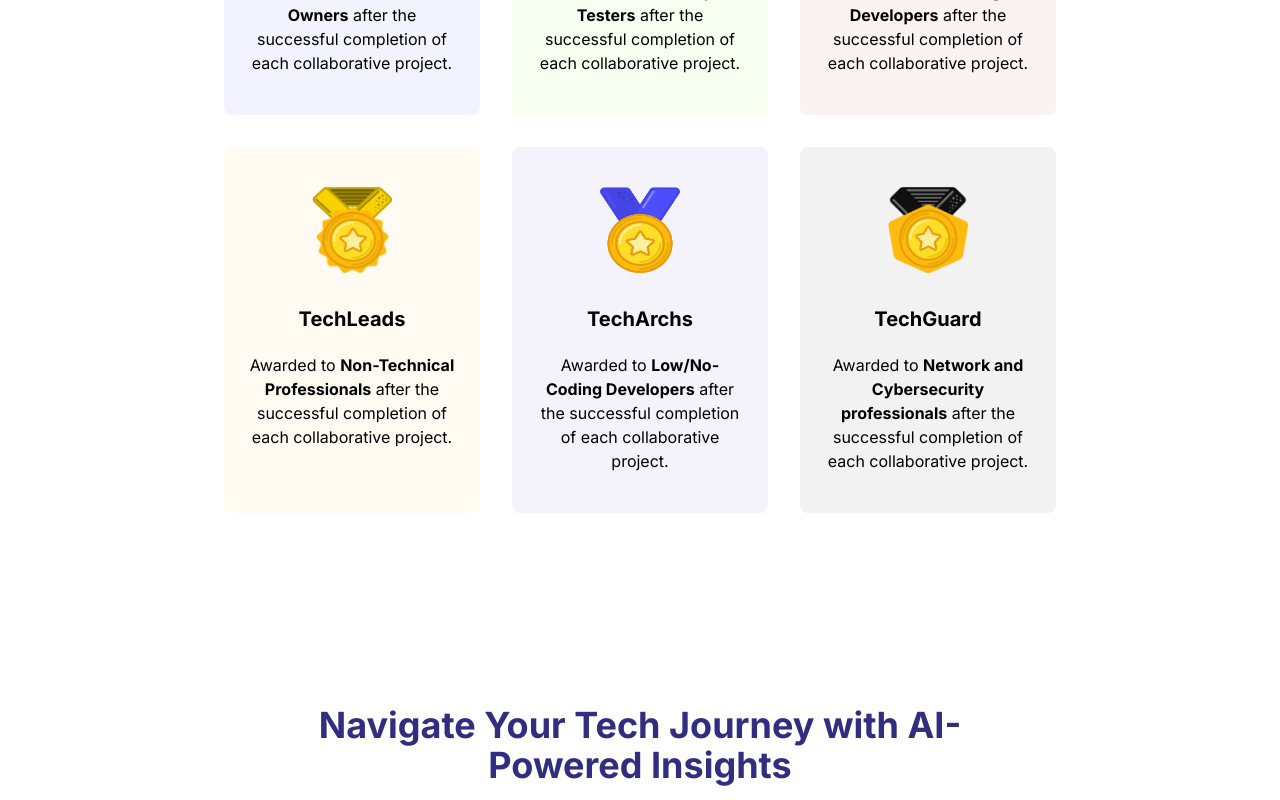
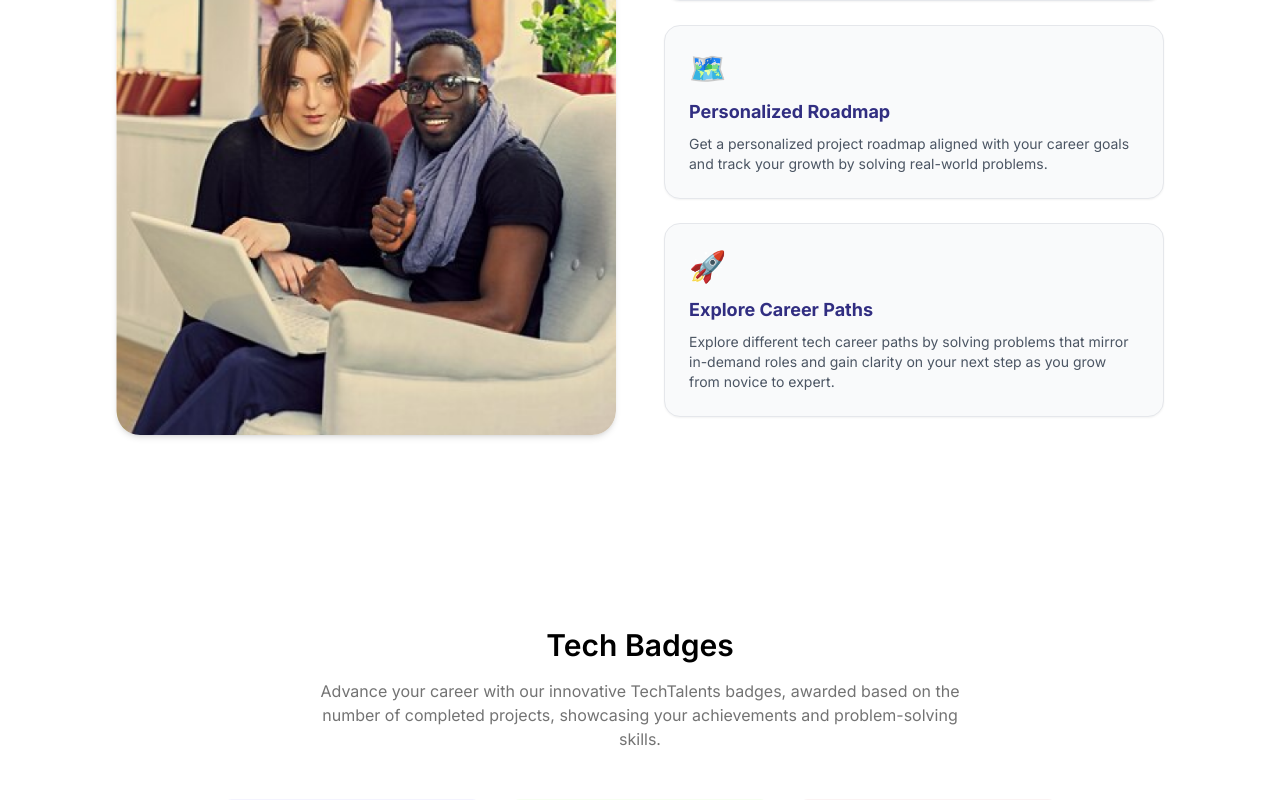
Before and after one commit to techtalentscity/techtalentscity.github.io, a React (Vite) app: page / in a window 1280 px wide. Shown: the part 2360-3160 px from the top of the page. Built offline with nearby package versions, Linux system fonts and the light colour scheme.

Commit message:
Update index.jsx

```diff
--- a/src/Pages/Home/index.jsx
+++ b/src/Pages/Home/index.jsx
@@ -1,17 +1,17 @@
 import Hero from "./Hero";
 import HireTalent from "./HireTalent";
 import HomeProjects from "./HomeProjects";
+import TechPathNavigator from "./TechPathNavigator"; // ✅ Moved above TechBadges
 import TechBadges from "./TechBadges";
 import Testimonials from "./Testimonial";
-import TechPathNavigator from "./TechPathNavigator"; // ✅ Corrected import path
 
 const Home = () => {
   return (
     <div>
       <Hero />
       <HomeProjects />
+      <TechPathNavigator /> {/* ✅ TechPathNavigator comes BEFORE TechBadges */}
       <TechBadges />
-      <TechPathNavigator /> {/* ✅ Correctly included */}
       <Testimonials />
     </div>
   );
```
